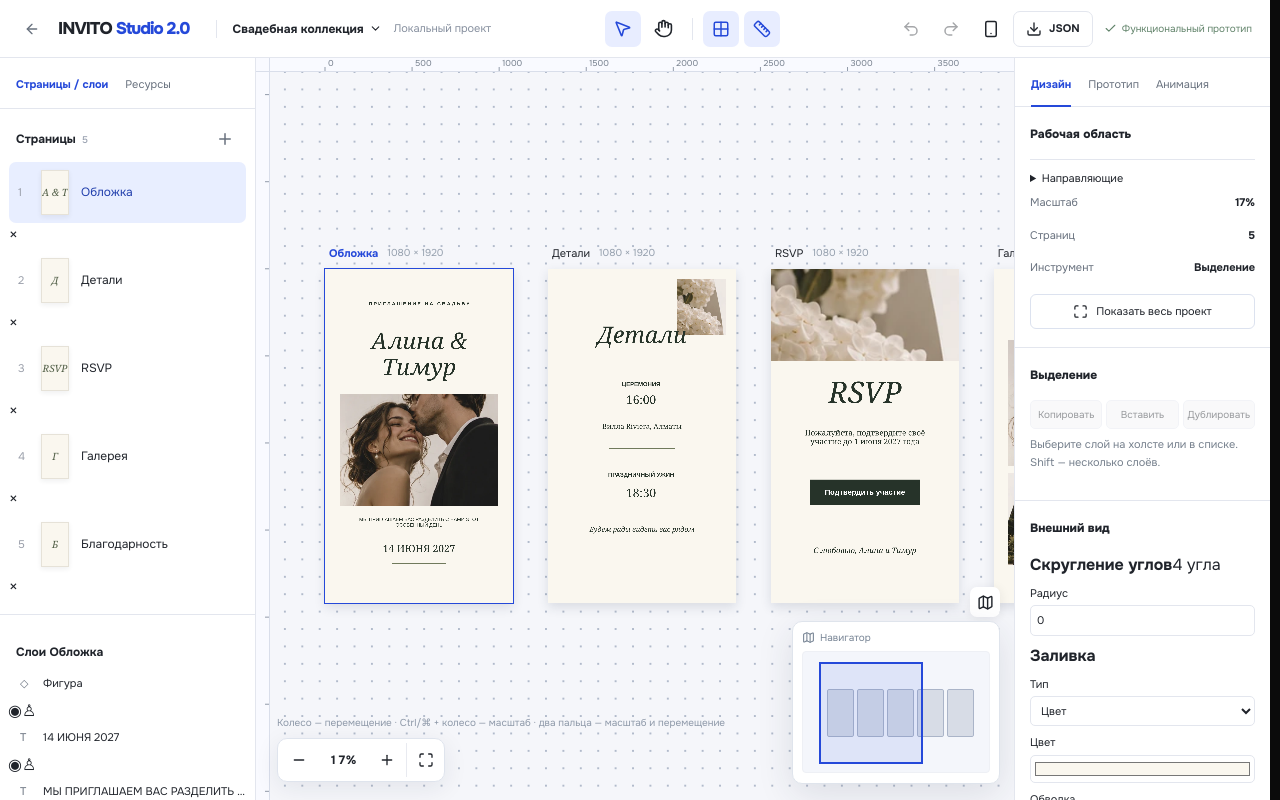
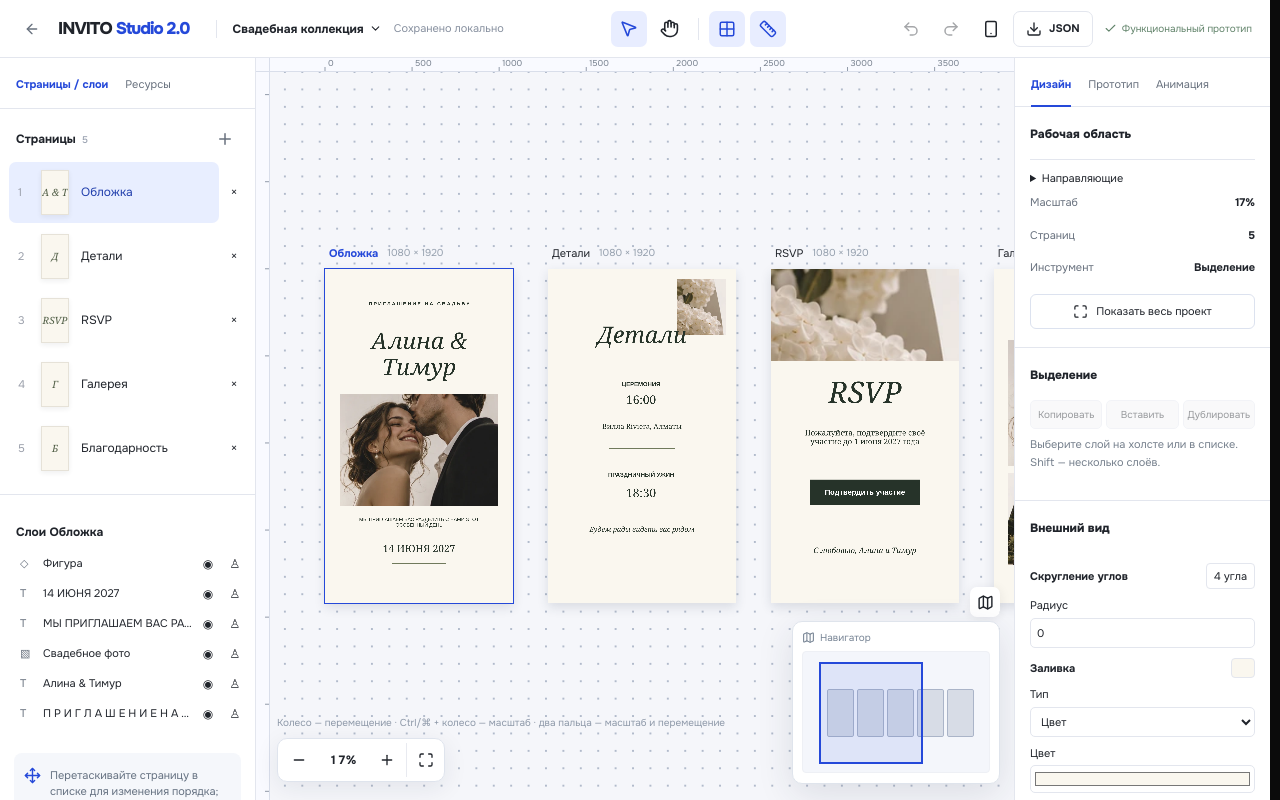
Before and after one commit to akkunov/invito, a Next.js app: page /ru/admin/studio-v2 in a window 1280 px wide. Built offline with nearby package versions, Linux system fonts and the light colour scheme.

Commit message:
style(studio-v2): page/layer row controls and appearance inspector

```diff
--- a/src/app/studio-v2.css
+++ b/src/app/studio-v2.css
@@ -240,3 +240,21 @@
 .v2-pro-actions{display:flex;flex-wrap:wrap;gap:4px;margin:6px 0}.v2-pro-actions button{flex:1;min-width:24px;font-size:10px;white-space:nowrap;background:#f2f3f5;border:1px solid var(--v2-border);border-radius:5px;padding:6px 4px}.v2-pro-actions button:disabled{opacity:.45}.v2-pro-actions button:focus-visible,.v2-canvas-menu button:focus-visible{outline:2px solid var(--v2-blue);outline-offset:1px}.v2-distance-overlay{position:absolute;inset:0;pointer-events:none;z-index:10;overflow:visible}.v2-canvas-menu{position:absolute;z-index:25;width:200px;padding:5px;background:#fff;border:1px solid var(--v2-border);border-radius:6px;box-shadow:0 8px 24px #20242b22;display:grid;gap:2px}.v2-canvas-menu button{display:flex;justify-content:space-between;padding:8px;text-align:left;font-size:11px;border-radius:4px}.v2-canvas-menu button:not(:disabled):hover{background:#edf0f9}.v2-canvas-menu button:disabled{opacity:.4}.v2-canvas-menu kbd{color:#606773;font:inherit}
 
 .v2-custom-guide{position:absolute;z-index:3;pointer-events:none;opacity:.75}.v2-custom-guide-x{top:0;bottom:0;border-left:1px dashed #7c3aed}.v2-custom-guide-y{left:0;right:0;border-top:1px dashed #7c3aed}
+
+/* Page and layer management share the existing Studio chrome. */
+.v2-page-row,.v2-layer-with-actions{display:flex;align-items:center;min-width:0;gap:3px}
+.v2-page-row>.v2-page-item,.v2-layer-with-actions>.v2-layer-row{flex:1;min-width:0;width:auto}
+.v2-page-delete,.v2-layer-state{flex:none;width:24px;height:28px;display:grid;place-items:center;border-radius:4px;color:var(--v2-muted);font-size:12px}
+.v2-page-delete:not(:disabled):hover,.v2-danger:not(:disabled):hover{color:#b42318;background:#fff0ef}
+.v2-layer-state[aria-pressed=true]{color:var(--v2-blue);background:#e8edff}
+.v2-page-delete:disabled,.v2-layer-state:disabled{opacity:.4}
+.v2-page-row button:focus-visible,.v2-layer-with-actions button:focus-visible{outline:2px solid var(--v2-blue)}
+.v2-appearance-fieldset{padding:0;margin:0;border:0;min-width:0}
+.v2-appearance-heading{display:flex;align-items:center;justify-content:space-between;gap:6px;font-size:11px;margin-top:10px}
+.v2-appearance-heading button{border:1px solid var(--v2-border);border-radius:4px;padding:4px 7px}
+.v2-fill-chip{width:24px;height:20px;border:1px solid var(--v2-border);border-radius:4px}
+.v2-crop-preview{width:100%;max-height:180px;position:relative;overflow:hidden;background:#e2e7f0;cursor:grab;touch-action:none;border:1px solid var(--v2-border)}
+.v2-crop-preview:active{cursor:grabbing}.v2-crop-preview img{display:block;width:100%;height:100%;position:absolute;inset:0;user-select:none;pointer-events:none}
+.v2-appearance-fieldset .v2-pro-actions .v2-widget-field{flex:1;min-width:0;margin:0}
+.v2-appearance-fieldset .v2-pro-actions>input[type=color]{width:28px;height:28px;padding:0;border:1px solid var(--v2-border)}
+.v2-appearance-fieldset button[aria-pressed=true]{background:#e8edff;color:var(--v2-blue)}
```
